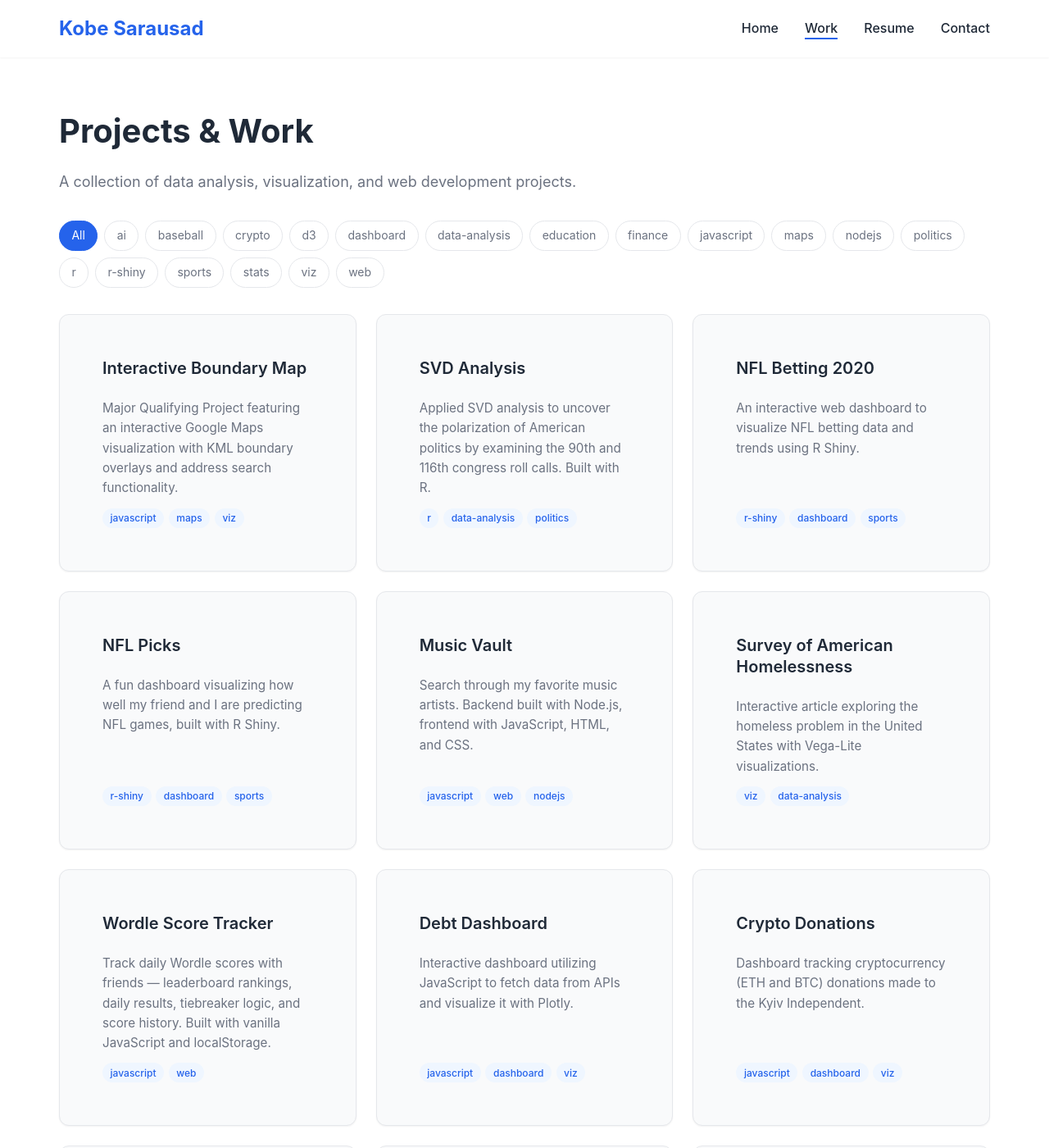
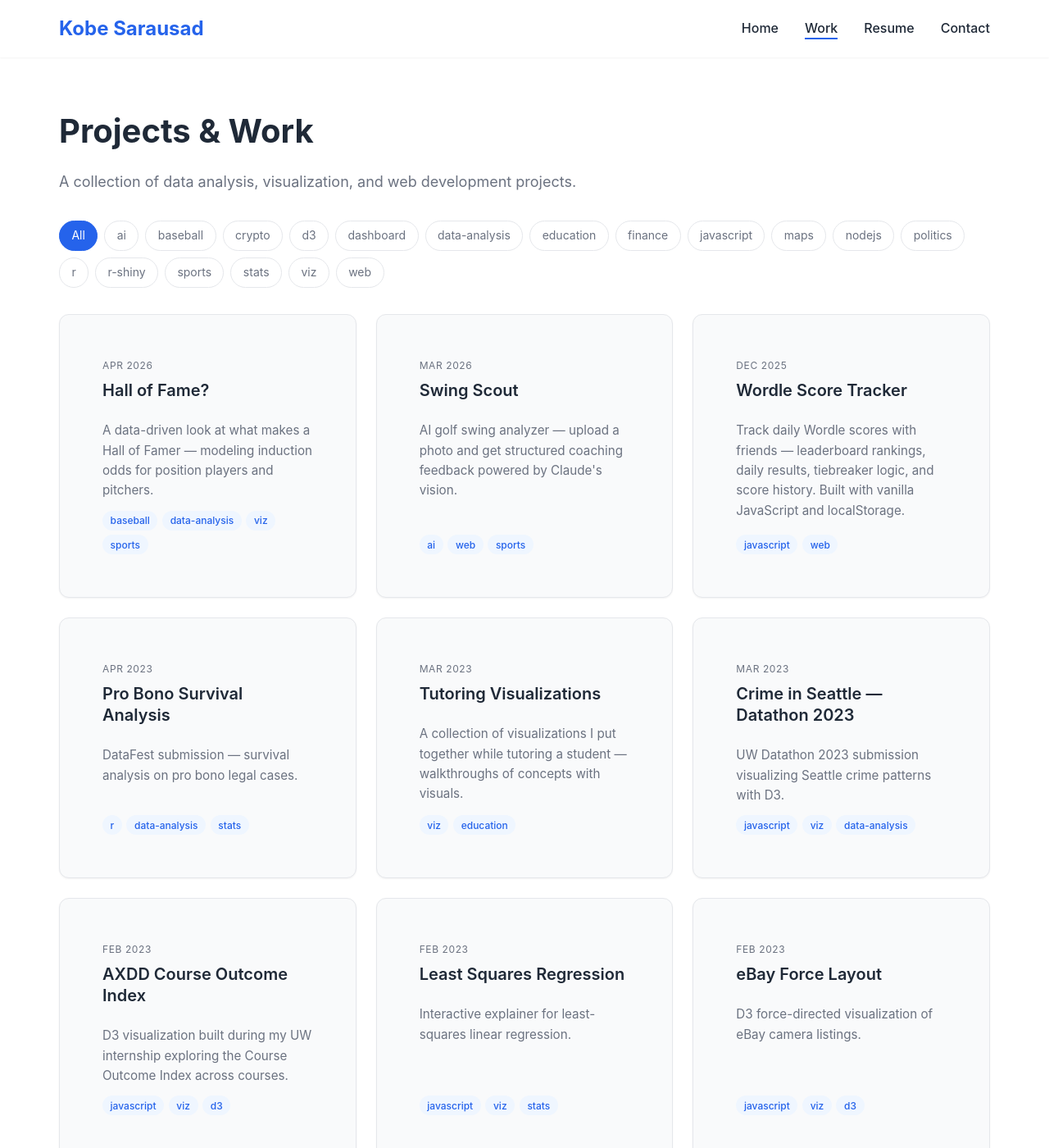
Before and after one commit to kobesar/kobesar.github.io, a Jekyll site: the page built from work.html, in a window 1280 px wide and 1400 px high. Shown: the whole window at 82% size. Built offline with Jekyll 4.4.1, drawn with Linux system fonts in a browser that asks for light colours; some of the changed text lies outside the part shown.

Commit message:
Add dates to projects, sort newest-first, fix AXDD label
- Add date field (YYYY-MM) to every project entry
- Sort grid by date desc via Liquid
- Render date as "Mon YYYY" on each card
- AXDD COI = Course Outcome Index (not conflicts of interest)

Co-Authored-By: Claude Opus 4.6 (1M context) <noreply@anthropic.com>

```diff
--- a/_data/projects.yml
+++ b/_data/projects.yml
@@ -1,6 +1,7 @@
 - title: Interactive Boundary Map
   url: projects/mqp/index.html
   external: false
+  date: 2022-05
   description: Major Qualifying Project featuring an interactive Google Maps visualization with KML boundary overlays and address search functionality.
   tags: [javascript, maps, viz]
   category: featured
@@ -8,6 +9,7 @@
 - title: SVD Analysis
   url: projects/project_svd.html
   external: false
+  date: 2021-06
   description: Applied SVD analysis to uncover the polarization of American politics by examining the 90th and 116th congress roll calls. Built with R.
   tags: [r, data-analysis, politics]
   category: featured
@@ -15,6 +17,7 @@
 - title: NFL Betting 2020
   url: https://klobby19.shinyapps.io/nflbetting2020/
   external: true
+  date: 2020-12
   description: An interactive web dashboard to visualize NFL betting data and trends using R Shiny.
   tags: [r-shiny, dashboard, sports]
   category: featured
@@ -22,6 +25,7 @@
 - title: NFL Picks
   url: https://klobby19.shinyapps.io/nflpicks/
   external: true
+  date: 2021-11
   description: A fun dashboard visualizing how well my friend and I are predicting NFL games, built with R Shiny.
   tags: [r-shiny, dashboard, sports]
   category: featured
@@ -29,6 +33,7 @@
 - title: Music Vault
   url: https://musicvault.herokuapp.com/
   external: true
+  date: 2020-08
   description: Search through my favorite music artists. Backend built with Node.js, frontend with JavaScript, HTML, and CSS.
   tags: [javascript, web, nodejs]
   category: featured
@@ -36,6 +41,7 @@
 - title: Survey of American Homelessness
   url: https://observablehq.com/d/f90eaa1c774a1b62
   external: true
+  date: 2021-12
   description: Interactive article exploring the homeless problem in the United States with Vega-Lite visualizations.
   tags: [viz, data-analysis]
   category: featured
@@ -43,6 +49,7 @@
 - title: Wordle Score Tracker
   url: projects/wordle-bud/index.html
   external: false
+  date: 2025-12
   description: Track daily Wordle scores with friends — leaderboard rankings, daily results, tiebreaker logic, and score history. Built with vanilla JavaScript and localStorage.
   tags: [javascript, web]
   category: mini
@@ -50,6 +57,7 @@
 - title: Debt Dashboard
   url: https://kobesar.github.io/dashboards/dash1/index.html
   external: true
+  date: 2022-03
   description: Interactive dashboard utilizing JavaScript to fetch data from APIs and visualize it with Plotly.
   tags: [javascript, dashboard, viz]
   category: mini
@@ -57,6 +65,7 @@
 - title: Crypto Donations
   url: https://kobesar.github.io/dashboards/dash3/index.html
   external: true
+  date: 2022-04
   description: Dashboard tracking cryptocurrency (ETH and BTC) donations made to the Kyiv Independent.
   tags: [javascript, dashboard, viz]
   category: mini
@@ -64,6 +73,7 @@
 - title: Emissions Dashboard
   url: https://klobby19.shinyapps.io/climate-change/
   external: true
+  date: 2021-05
   description: Interactive web dashboard to visualize greenhouse gas emission data and trends, built with R Shiny.
   tags: [r-shiny, dashboard, viz]
   category: mini
@@ -71,6 +81,7 @@
 - title: Hall of Fame?
   url: projects/baseball/hof/report2.html
   external: false
+  date: 2026-04
   description: A data-driven look at what makes a Hall of Famer — modeling induction odds for position players and pitchers.
   tags: [baseball, data-analysis, viz, sports]
   category: featured
@@ -78,6 +89,7 @@
 - title: Swing Scout
   url: projects/swing-scout/index.html
   external: false
+  date: 2026-03
   description: AI golf swing analyzer — upload a photo and get structured coaching feedback powered by Claude's vision.
   tags: [ai, web, sports]
   category: featured
@@ -85,6 +97,7 @@
 - title: Fiscal Indicators vs. Stock Market
   url: projects/stocks/index.html
   external: false
+  date: 2023-02
   description: Dashboard exploring how macro fiscal indicators move with the stock market.
   tags: [javascript, dashboard, viz, finance]
   category: mini
@@ -92,6 +105,7 @@
 - title: Crime in Seattle — Datathon 2023
   url: projects/datathon/index.html
   external: false
+  date: 2023-03
   description: UW Datathon 2023 submission visualizing Seattle crime patterns with D3.
   tags: [javascript, viz, data-analysis]
   category: mini
@@ -99,6 +113,7 @@
 - title: Inducted Home Runs
   url: projects/baseball/inductedhrs/index.html
   external: false
+  date: 2023-02
   description: Visualizing home run careers of Hall of Fame inductees.
   tags: [baseball, viz, sports]
   category: mini
@@ -106,6 +121,7 @@
 - title: Ukraine Crypto Donations
   url: projects/cyrpto-ukraine/index.html
   external: false
+  date: 2023-02
   description: Tracks total BTC and ETH donations made to Ukrainian media outlets.
   tags: [javascript, viz, crypto]
   category: mini
@@ -113,6 +129,7 @@
 - title: eBay Force Layout
   url: projects/ebay-cam/index.html
   external: false
+  date: 2023-02
   description: D3 force-directed visualization of eBay camera listings.
   tags: [javascript, viz, d3]
   category: mini
@@ -120,20 +137,23 @@
 - title: Least Squares Regression
   url: projects/least-squares/lsr.html
   external: false
+  date: 2023-02
   description: Interactive explainer for least-squares linear regression.
   tags: [javascript, viz, stats]
   category: mini
 
-- title: AXDD Conflicts of Interest
+- title: AXDD Course Outcome Index
   url: projects/axdd-coi/index.html
   external: false
-  description: D3 visualization built during my UW internship exploring conflict-of-interest patterns.
+  date: 2023-02
+  description: D3 visualization built during my UW internship exploring the Course Outcome Index across courses.
   tags: [javascript, viz, d3]
   category: mini
 
 - title: Tutoring Visualizations
   url: projects/tutor/index.html
   external: false
+  date: 2023-03
   description: A collection of visualizations I put together while tutoring a student — walkthroughs of concepts with visuals.
   tags: [viz, education]
   category: mini
@@ -141,6 +161,7 @@
 - title: Pro Bono Survival Analysis
   url: projects/datafest/unstructuredata.pdf
   external: false
+  date: 2023-04
   description: DataFest submission — survival analysis on pro bono legal cases.
   tags: [r, data-analysis, stats]
   category: mini
--- a/css/modern-theme.css
+++ b/css/modern-theme.css
@@ -576,6 +576,14 @@ h3 { font-size: 1.75rem; }
   flex: 1;
 }
 
+.project-card__meta {
+  font-size: 0.75rem;
+  color: var(--text-secondary);
+  text-transform: uppercase;
+  letter-spacing: 0.05em;
+  margin-bottom: -0.25rem;
+}
+
 .project-card__title {
   font-size: 1.125rem;
   margin: 0;
--- a/work.html
+++ b/work.html
@@ -33,8 +33,9 @@ title: 'Work'
   {% endfor %}
 </div>
 
+{% assign sorted_projects = site.data.projects | sort: "date" | reverse %}
 <div class="project-grid">
-  {% for project in site.data.projects %}
+  {% for project in sorted_projects %}
     <article class="project-card{% unless project.image %} no-image{% endunless %}" data-tags="{{ project.tags | join: ',' }}">
       {% if project.image %}
         <div class="project-card__image">
@@ -42,6 +43,9 @@ title: 'Work'
         </div>
       {% endif %}
       <div class="project-card__body">
+        <div class="project-card__meta">
+          {% if project.date %}<time class="project-card__date">{{ project.date | append: "-01" | date: "%b %Y" }}</time>{% endif %}
+        </div>
         <h3 class="project-card__title">
           <a href="{{ project.url }}"{% if project.external %} target="_blank" rel="noopener"{% endif %}>{{ project.title }}</a>
         </h3>
```
